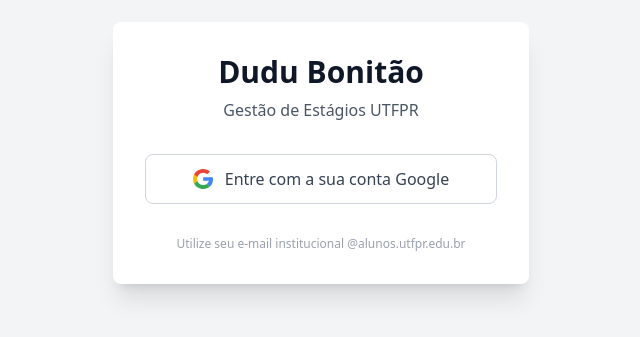
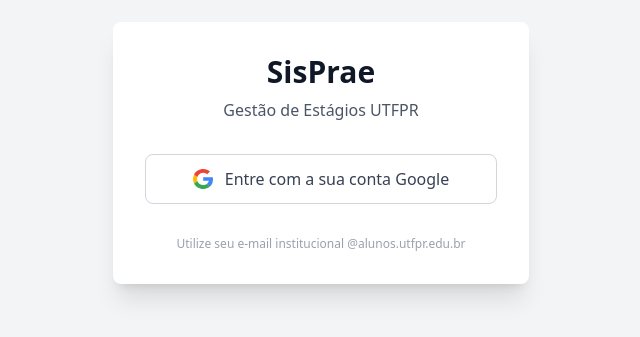
Before and after one commit to EduardoSoviersovski/gerenciador-estagio-UTFPR, a React app in the folder frontend/: page /login in a window 1280 px wide. Shown: the part 247-584 px from the top of the page, without its empty margins (319-959 px from the left). Built offline with nearby package versions, Linux system fonts and the light colour scheme; the HTML template or start-up script is replaced by a standard one.

Commit message:
change login page title

```diff
--- a/frontend/src/pages/auth/Login.jsx
+++ b/frontend/src/pages/auth/Login.jsx
@@ -18,7 +18,7 @@
       <div className="w-full max-w-md p-4">
         <div className="bg-white rounded-lg shadow-xl p-8">
           <div className="text-center mb-8">
-            <h1 className="text-3xl font-bold text-gray-900 mb-2">Dudu Bonitão</h1>
+            <h1 className="text-3xl font-bold text-gray-900 mb-2">SisPrae</h1>
             <p className="text-gray-600">Gestão de Estágios UTFPR</p>
           </div>
 
```
